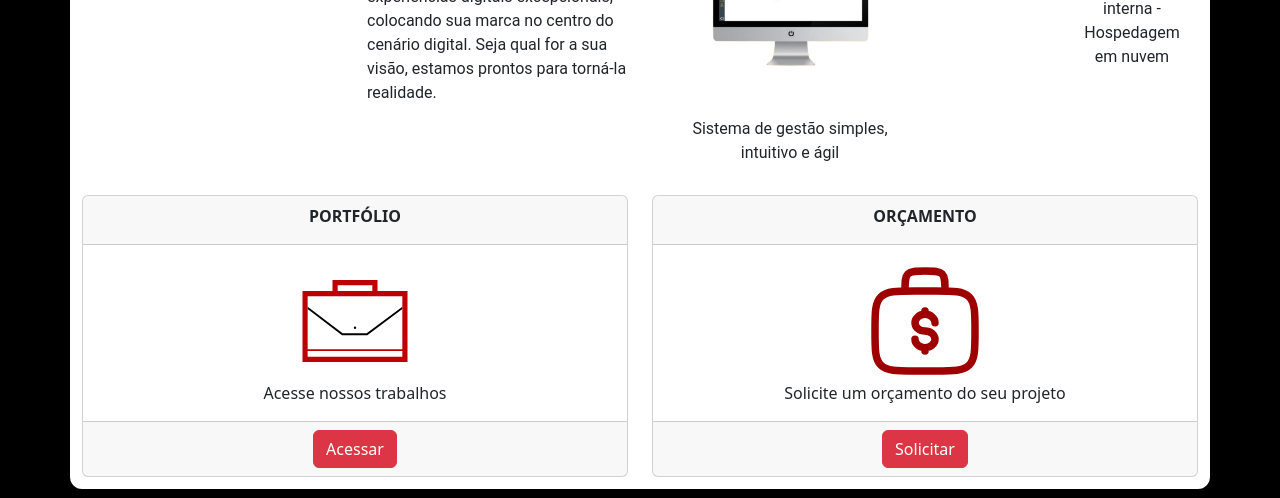
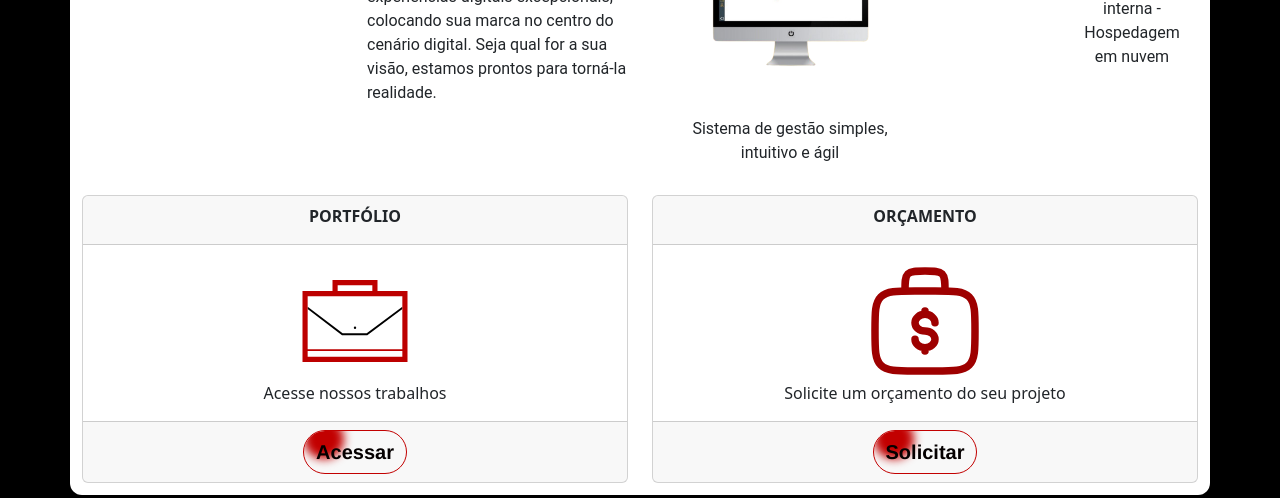
Before and after one commit to cruzkalisom/institucional_vumer, a plain HTML site: page index.html in a window 1280 px wide. Shown: the part 1296-1794 px from the top of the page. Drawn offline with nearby package versions, Linux system fonts and the light colour scheme.

Commit message:
Att 19.01 15:38h

```diff
--- a/css/index.css
+++ b/css/index.css
@@ -61,6 +61,46 @@ footer{
     animation: gradient-animation 5s linear infinite;
 }
 
+.buttons-target {
+    position: relative;
+    border: 1px solid #c20000;
+    outline: none;
+    background-color: transparent;
+    border-radius: 30px;
+    z-index: 2;
+    cursor: pointer;
+    color: #050000;
+    overflow: hidden;
+    text-align: center;
+    font-size: 20px;
+    font-weight: 800;
+    font-family: "Franklin Gothic Medium", "Arial Narrow", Arial, sans-serif;
+}
+
+.buttons-target::before {
+    content: "";
+    position: absolute;
+    top: 20%;
+    left: 20%;
+    transform: translate(-50%, -50%);
+    width: 40px;
+    height: 40px;
+    background-color: #c20000;
+    filter: blur(5px);
+    z-index: -1;
+    transition: width 0.9s ease-out, height 0.9s ease-out,
+      background-color 0.3s ease-out;
+    border-radius: 50%;
+}
+
+.buttons-target:hover::before {
+    border-radius: 20px;
+    width: 300px;
+    height: 200px;
+    background-color: #c20000;
+}
+
+
 @keyframes gradient-animation {
 0% {
     background-position: 0% 50%;
--- a/index.html
+++ b/index.html
@@ -35,8 +35,8 @@
 
                             <ul class="dropdown-menu">
                                 <li><a href="pages/institucionais.html" class="dropdown-item">Sites Institucionais</a></li>
-                                <li><a href="#" class="dropdown-item">Sistemas personalizados</a></li>
-                                <li><a href="#" class="dropdown-item">Expresso - Sistema de gestão</a></li>
+                                <li><a href="pages/personalizados.html" class="dropdown-item">Sistemas personalizados</a></li>
+                                <li><a href="pages/expresso.html" class="dropdown-item">Expresso - Sistema de gestão</a></li>
                             </ul>
                         </li>
                     </ul>
@@ -133,7 +133,7 @@
                             Acesse nossos trabalhos
                         </div>
                         <div class="card-footer text-center">
-                            <a href="#" class="btn btn-danger">Acessar</a>
+                            <a href="pages/portfolio.html" class="btn buttons-target">Acessar</a>
                         </div>
                     </div>
                 </div>
@@ -150,7 +150,7 @@
                             Solicite um orçamento do seu projeto
                         </div>
                         <div class="card-footer text-center">
-                            <a href="#" class="btn btn-danger">Solicitar</a>
+                            <a href="https://api.whatsapp.com/send?phone=5563991112944&text=Ol%C3%A1!%20Gostaria%20de%20fazer%20um%20or%C3%A7amento%20para%20o%20meu%20projeto." target="_blank" class="btn buttons-target">Solicitar</a>
                         </div>
                     </div>
                 </div>
@@ -170,11 +170,11 @@
             </div>
             <div class="col text-center">
                 <h5>LINKS IMPORTANTES</h5>
-                <p><a href="#">Sites institucionais</a></p>
-                <p><a href="#">Sistemas personalizados</a></p>
-                <p><a href="#">Expresso - Sistema de gestão</a></p>
-                <p><a href="#">Orçamento</a></p>
-                <p><a href="#">Portfólio</a></p>
+                <p><a href="pages/institucionais.html">Sites institucionais</a></p>
+                <p><a href="pages/personalizados.html">Sistemas personalizados</a></p>
+                <p><a href="pages/expresso.html">Expresso - Sistema de gestão</a></p>
+                <p><a target="_blank" href="https://api.whatsapp.com/send?phone=5563991112944&text=Ol%C3%A1!%20Gostaria%20de%20fazer%20um%20or%C3%A7amento%20para%20o%20meu%20projeto.">Orçamento</a></p>
+                <p><a href="pages/portfolio.html">Portfólio</a></p>
             </div>
         </div>
     </footer>
```
Also changed, not shown: pages/expresso.html (added, +11 -0 lines), pages/personalizados.html (added, +11 -0 lines), pages/portfolio.html (added, +11 -0 lines).
